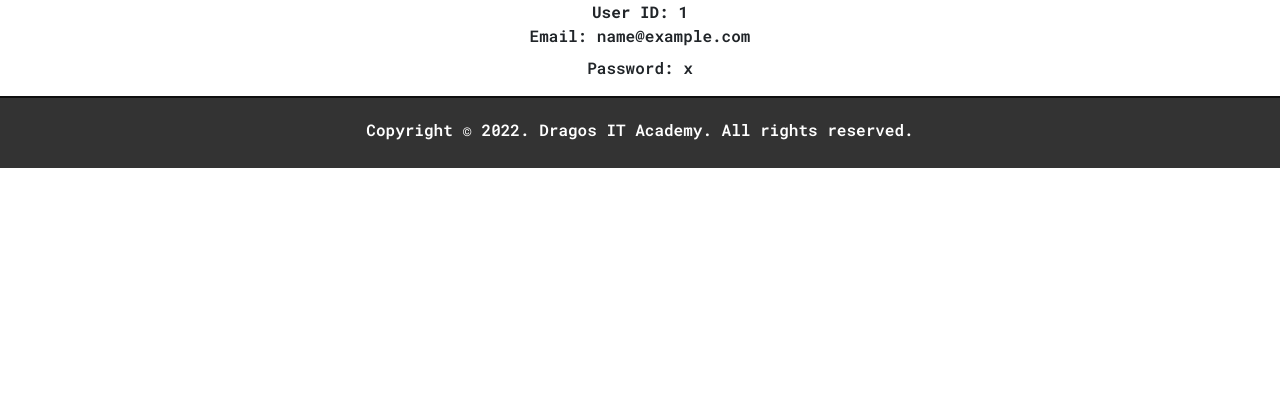
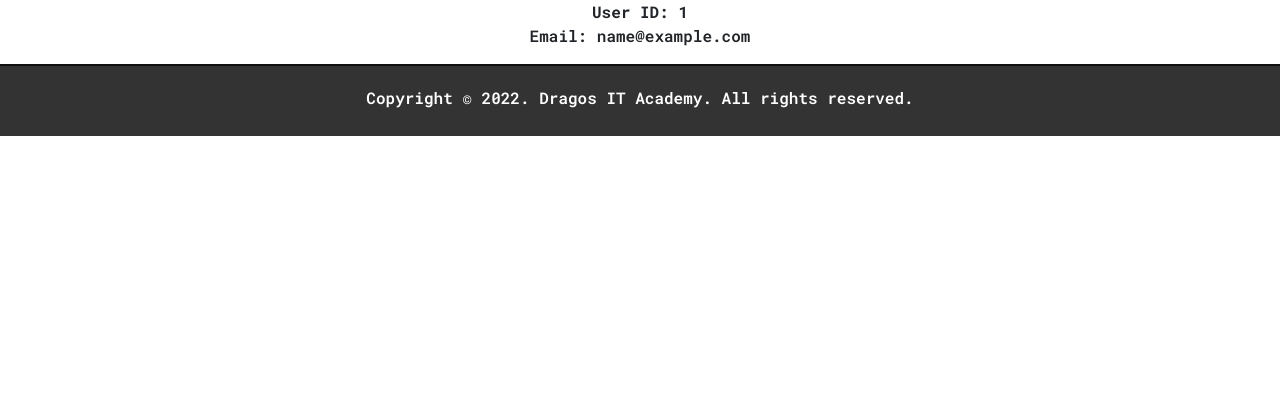
Before and after one commit to k1lgor/flask, a Flask app: template application/templates/user.html in a window 1280 px wide. Shown: the part 176-596 px from the top of the page. Run offline with Flask 2, Linux system fonts and the light colour scheme; the template is opened without the code that fills it: most values are stand-ins (such as "Sample title", 1, 10 or a date in 2020); some libraries are stand-ins or nearby versions.

Commit message:
fix(user.html): change user.user_id to user.id and remove password from user details display

```diff
--- a/application/templates/user.html
+++ b/application/templates/user.html
@@ -3,9 +3,8 @@
   <div class="col-md-12 text-center">
     {% for user in users %}
     <dl>
-			<dt>User ID: {{ user.user_id}}</dt>
+      <dt>User ID: {{ user.id}}</dt>
       <dd>Email: {{user.email}}</dd>
-			<dd>Password: {{user.password}}</dd>
     </dl>
     {% else %}
     <h3>No users yet!</h3>
```
Lines whose indentation alone changed are shown as unchanged.
